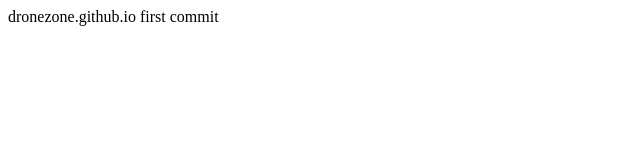
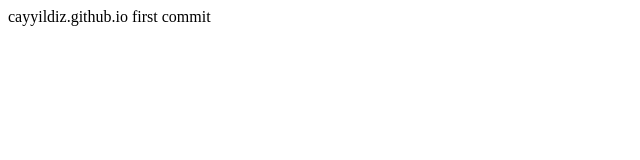
Before and after one commit to cayyildiz/cayyildiz.github.io, a plain HTML site: page index.html in a window 1280 px wide. Shown: the full height of the page, 0-640 px from the left. Drawn offline with Linux system fonts and the light colour scheme.

Commit message:
Update index.html

```diff
--- a/index.html
+++ b/index.html
@@ -5,7 +5,7 @@
 </head>
 <body>
 
-dronezone.github.io first commit
+cayyildiz.github.io first commit
 
 </body>
 </html>
```
